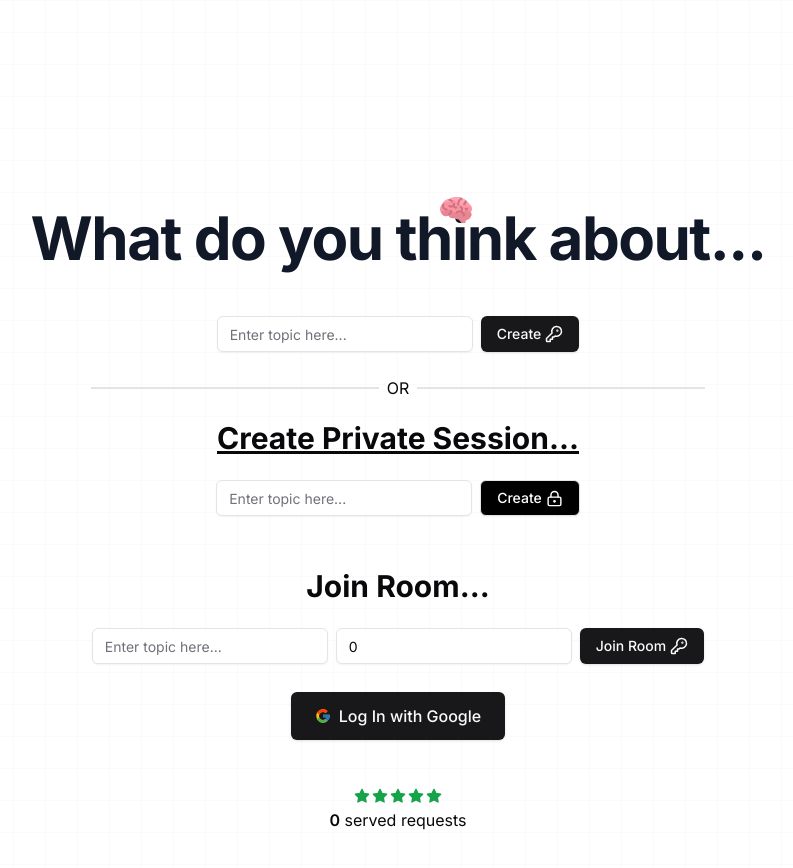
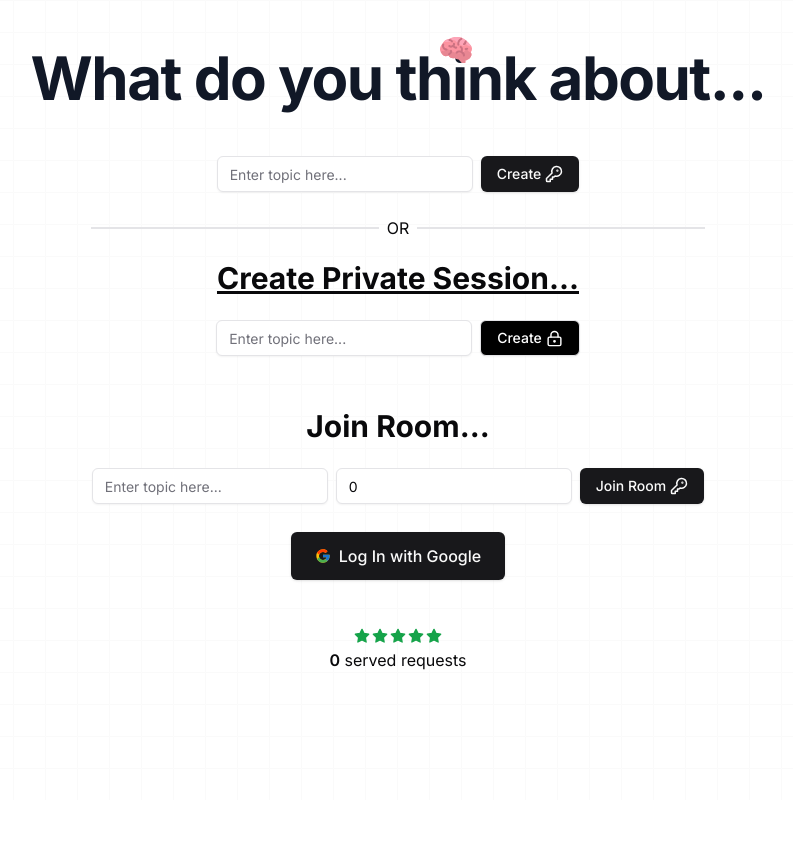
Before and after one commit to iharshyadav/GossipGrove-Frontend, a Next.js app in the folder client/: page / in a window 1280 px wide. Shown: the top 868 px of the page, without its empty margins (242-1035 px from the left). After the commit the page ends 800 px from the top, so only its background shows below. Built offline with nearby package versions, Linux system fonts and the light colour scheme; no server answers; the database is empty.

Commit message:
logic completed

```diff
--- a/client/src/app/action.ts
+++ b/client/src/app/action.ts
@@ -155,20 +155,20 @@ export const roomDetails = async (joinRoom : string) => {
   return true;
 };
 
-export const saveOtpStoreRoom = async (email:string,room : string | string[]) => {
+// export const saveOtpStoreRoom = async (email:string,room : string | string[]) => {
 
-    const currentdataInStoreRoom = await StoreRoom.findOne({email})
+//     const currentdataInStoreRoom = await StoreRoom.findOne({email})
 
-    if (!currentdataInStoreRoom) {
-        await StoreRoom.create({
-            email,
-            isAdmin: true,
-            roomName: [room]
-        });
-        console.log("new user Added successfully to storeRoom")
-    } else {
-        currentdataInStoreRoom.roomName.push(room);
-        await currentdataInStoreRoom.save();
-        console.log("user roomName added successfully")
-    }
-}
+//     if (!currentdataInStoreRoom) {
+//         await StoreRoom.create({
+//             email,
+//             isAdmin: true,
+//             roomName: [room]
+//         });
+//         console.log("new user Added successfully to storeRoom")
+//     } else {
+//         currentdataInStoreRoom.roomName.push(room);
+//         await currentdataInStoreRoom.save();
+//         console.log("user roomName added successfully")
+//     }
+// }
--- a/client/src/app/page.tsx
+++ b/client/src/app/page.tsx
@@ -16,7 +16,7 @@ export default async function Home() {
 
   return (
     <section className="min-h-screen bg-grid-zinc-50">
-      <MaxWidthWrapper className="relative pb-24 pt-10 sm:pb-32 lg:pt-24 xl:pt-32 lg:pb-52">
+      <MaxWidthWrapper className="relative pb-24 sm:pb-32">
         <div className="hidden lg:block absolute inset-0 top-8">
           {/* circle */}
         </div>
@@ -24,7 +24,7 @@ export default async function Home() {
         <div className="px-6 lg:px-0 lg:pt-4">
 
           <div className="relative mx-auto text-center flex flex-col items-center">
-            <h1 className="relative leading-snug w-fit tracking-tight text-balance mt-16 font-bold text-gray-900 text-5xl md:text-6xl">
+            <h1 className="relative leading-snug w-fit tracking-tight text-balance mt-8 font-bold text-gray-900 text-5xl md:text-6xl">
               What do you{" "}
               <span className="whitespace-nowrap">
                 th
--- a/client/src/components/joinRoom.tsx
+++ b/client/src/components/joinRoom.tsx
@@ -5,7 +5,7 @@ import { Button } from './ui/button'
 import { KeyRound } from 'lucide-react'
 import axios from 'axios'
 import { useRouter } from 'next/navigation'
-import { roomDetails, saveOtpStoreRoom } from '@/app/action'
+import { roomDetails } from '@/app/action'
 
 interface joinRoomProps {
   mail : string;
@@ -55,7 +55,7 @@ const getVerified = async (e:React.FormEvent) =>{
       // console.log(data.data.token)
       // middleware(data.data.room)
         // saveOtpStoreRoom(joinRoomEmail , joinRoom)
-        router.push(`/privateSession/${data.data.room}`);
+        router.push(`/privateSession/${joinRoom}`);
       })
     .catch((e) => {
       console.log(e);
```
